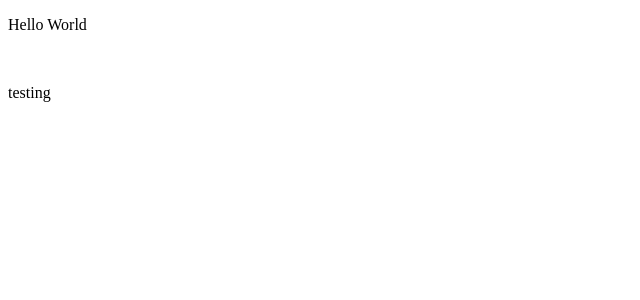
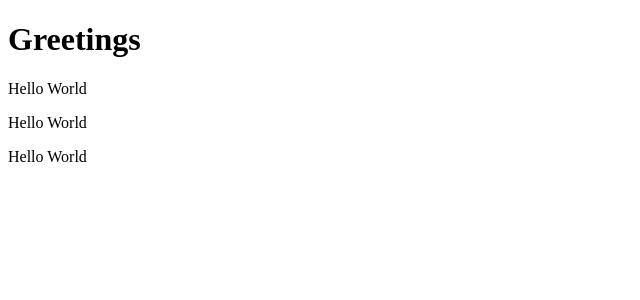
Before and after one commit to Tenlive1/testing-react, a React (Create React App) app: page / in a window 1280 px wide. Shown: the top 300 px of the page, without its empty margins (0-640 px from the left). Built offline with nearby package versions, Linux system fonts and the light colour scheme.

Commit message:
testing hello as a compont

```diff
--- a/src/App.js
+++ b/src/App.js
@@ -1,3 +1,14 @@
+const Hello = () =>{
+  return (
+    <div>
+      <p>
+        Hello World
+      </p>
+    </div>
+  )
+}
+
+
 const App = () => {
   const now = new Date();
   const a = 10;
@@ -6,13 +17,10 @@ const App = () => {
   return(
 
     <div>
-      <p>
-        Hello World
-      </p>
-      <br />
-      <p>
-        testing
-      </p>
+      <h1>Greetings</h1>
+      <Hello />
+      <Hello />
+      <Hello />
     </div>
   )
 }
```
